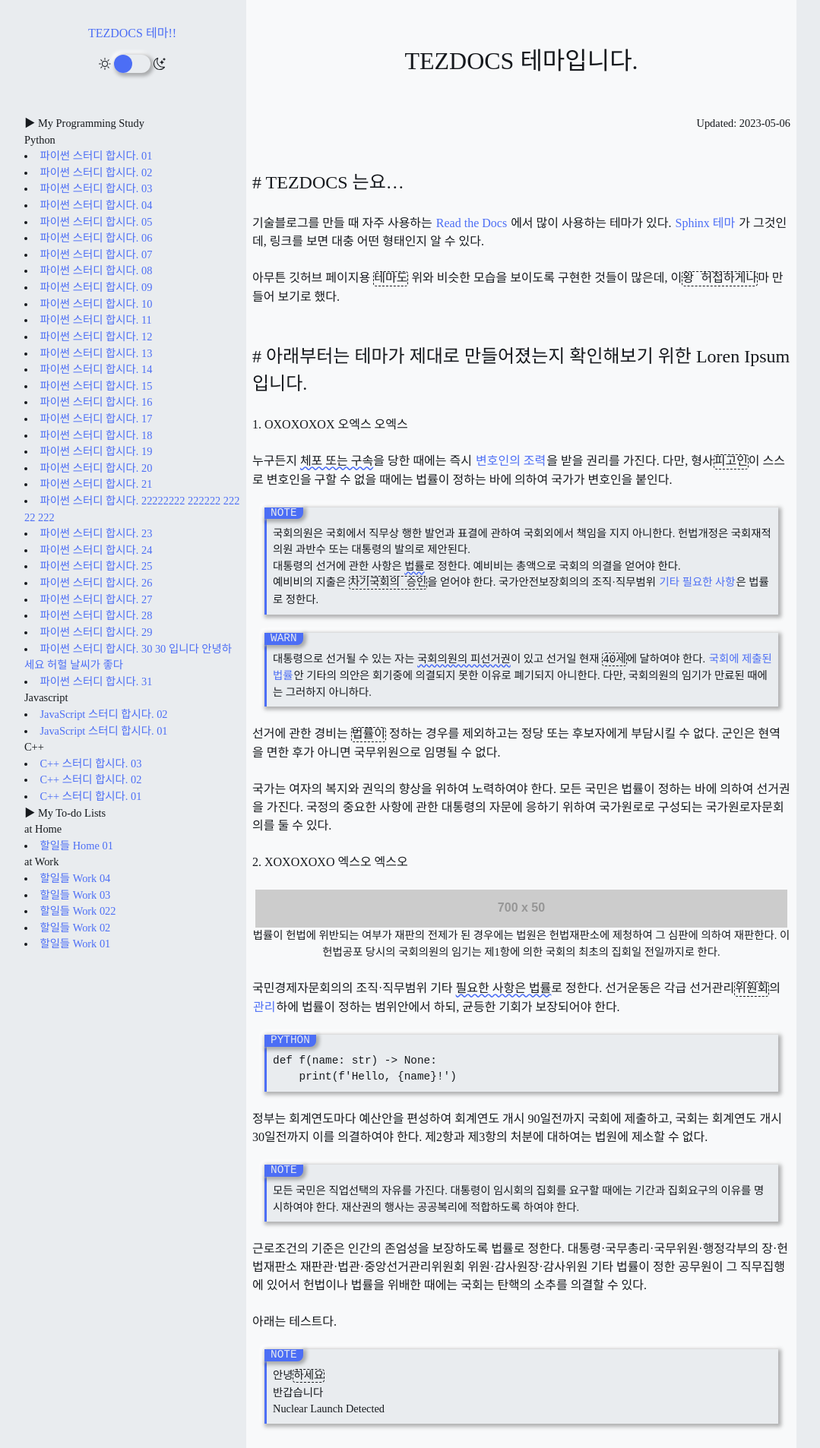
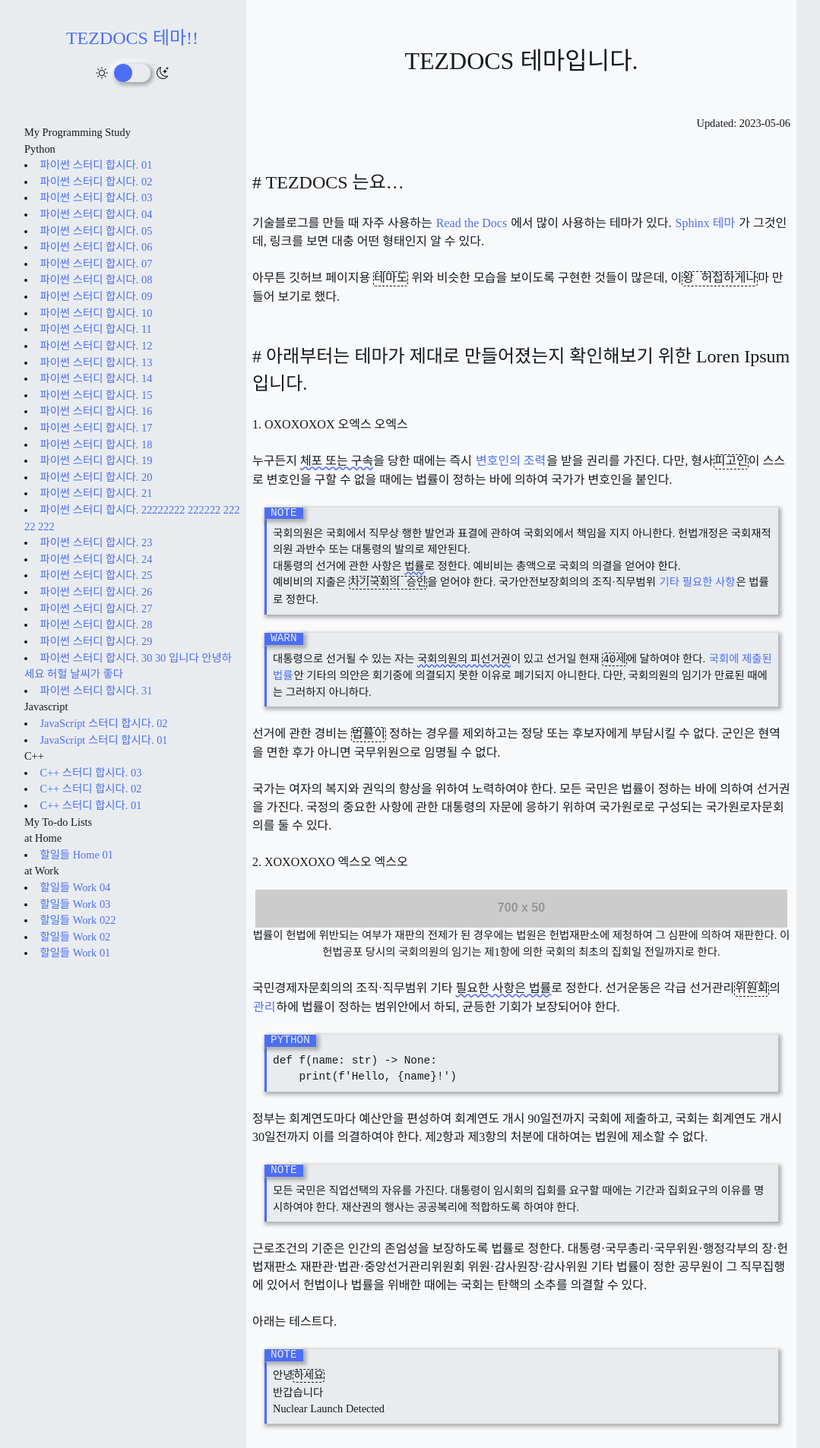
Before and after one commit to teznote/tezdocs, a Jekyll site: the page built from index.md, in a window 1280 px wide. Shown: the whole page at 76% size, without its empty margins (104-1183 px from the left). Built offline with Jekyll 4.4.1, drawn with Linux system fonts in a browser that asks for light colours; some web fonts are replaced; a style sheet for code colours, icons or effects is not loaded.

Commit message:
231002 01:20

```diff
--- a/_layouts/default.html
+++ b/_layouts/default.html
@@ -6,8 +6,9 @@
     <title>{{ site.title }}</title>
     <link rel="stylesheet" href="https://cdn.jsdelivr.net/npm/hack-font@3.3.0/build/web/hack.min.css"/>
     <link rel="stylesheet" href="https://cdn.jsdelivr.net/npm/typeface-nanum-square-neo@0.0.6/nanumsquareneo.min.css"/>
-    <link rel="stylesheet" href="https://cdn.jsdelivr.net/npm/reset-css@5.0.2/reset.min.css">
-    <link rel="stylesheet" href="./res/main.css"/>
+    <link rel="stylesheet" href="https://cdn.jsdelivr.net/npm/reset-css@5.0.2/reset.min.css"/>
+    <link rel="stylesheet" href="https://cdn.jsdelivr.net/npm/bootstrap-icons@1.11.1/font/bootstrap-icons.min.css"/>
+    <link rel="stylesheet" href="{{ '/res/main.css' | relative_url }}"/>
   </head>
   <body>
     <div class="a">
@@ -17,17 +18,10 @@
             <div id="site-sticky">
               <div id="site-title"><a href="/">{{ site.title }}</a></div>
               <div id="site-control">
-                <svg xmlns="http://www.w3.org/2000/svg" width="16" height="16" fill="currentColor" class="bi bi-sun" viewBox="0 0 16 16">
-                  <path d="M8 11a3 3 0 1 1 0-6 3 3 0 0 1 0 6zm0 1a4 4 0 1 0 0-8 4 4 0 0 0 0 8zM8 0a.5.5 0 0 1 .5.5v2a.5.5 0 0 1-1 0v-2A.5.5 0 0 1 8 0zm0 13a.5.5 0 0 1 .5.5v2a.5.5 0 0 1-1 0v-2A.5.5 0 0 1 8 13zm8-5a.5.5 0 0 1-.5.5h-2a.5.5 0 0 1 0-1h2a.5.5 0 0 1 .5.5zM3 8a.5.5 0 0 1-.5.5h-2a.5.5 0 0 1 0-1h2A.5.5 0 0 1 3 8zm10.657-5.657a.5.5 0 0 1 0 .707l-1.414 1.415a.5.5 0 1 1-.707-.708l1.414-1.414a.5.5 0 0 1 .707 0zm-9.193 9.193a.5.5 0 0 1 0 .707L3.05 13.657a.5.5 0 0 1-.707-.707l1.414-1.414a.5.5 0 0 1 .707 0zm9.193 2.121a.5.5 0 0 1-.707 0l-1.414-1.414a.5.5 0 0 1 .707-.707l1.414 1.414a.5.5 0 0 1 0 .707zM4.464 4.465a.5.5 0 0 1-.707 0L2.343 3.05a.5.5 0 1 1 .707-.707l1.414 1.414a.5.5 0 0 1 0 .708z"/>
-                </svg>
                 <label>
                   <input type="checkbox"/>
                   <div></div>
                 </label>
-                <svg xmlns="http://www.w3.org/2000/svg" width="16" height="16" fill="currentColor" class="bi bi-moon-stars" viewBox="0 0 16 16">
-                  <path d="M6 .278a.768.768 0 0 1 .08.858 7.208 7.208 0 0 0-.878 3.46c0 4.021 3.278 7.277 7.318 7.277.527 0 1.04-.055 1.533-.16a.787.787 0 0 1 .81.316.733.733 0 0 1-.031.893A8.349 8.349 0 0 1 8.344 16C3.734 16 0 12.286 0 7.71 0 4.266 2.114 1.312 5.124.06A.752.752 0 0 1 6 .278zM4.858 1.311A7.269 7.269 0 0 0 1.025 7.71c0 4.02 3.279 7.276 7.319 7.276a7.316 7.316 0 0 0 5.205-2.162c-.337.042-.68.063-1.029.063-4.61 0-8.343-3.714-8.343-8.29 0-1.167.242-2.278.681-3.286z"/>
-                  <path d="M10.794 3.148a.217.217 0 0 1 .412 0l.387 1.162c.173.518.579.924 1.097 1.097l1.162.387a.217.217 0 0 1 0 .412l-1.162.387a1.734 1.734 0 0 0-1.097 1.097l-.387 1.162a.217.217 0 0 1-.412 0l-.387-1.162A1.734 1.734 0 0 0 9.31 6.593l-1.162-.387a.217.217 0 0 1 0-.412l1.162-.387a1.734 1.734 0 0 0 1.097-1.097l.387-1.162zM13.863.099a.145.145 0 0 1 .274 0l.258.774c.115.346.386.617.732.732l.774.258a.145.145 0 0 1 0 .274l-.774.258a1.156 1.156 0 0 0-.732.732l-.258.774a.145.145 0 0 1-.274 0l-.258-.774a1.156 1.156 0 0 0-.732-.732l-.774-.258a.145.145 0 0 1 0-.274l.774-.258c.346-.115.617-.386.732-.732L13.863.1z"/>
-                </svg>
               </div>
             </div>
             <div id="site-nav">
@@ -44,13 +38,9 @@
         </div>
       </div>
     </div>
-    <button id="menu-btn">
-      <svg xmlns="http://www.w3.org/2000/svg" width="16" height="16" fill="currentColor" class="bi bi-plus-lg" viewBox="0 0 16 16">
-        <path fill-rule="evenodd" d="M8 2a.5.5 0 0 1 .5.5v5h5a.5.5 0 0 1 0 1h-5v5a.5.5 0 0 1-1 0v-5h-5a.5.5 0 0 1 0-1h5v-5A.5.5 0 0 1 8 2Z"/>
-      </svg>
-    </button>
+    <div id="menu-btn"></div>
     <script>
-      fetch('./res/nav.html').then(r => {
+      fetch('{{ './res/nav.html' | relative_url }}').then(r => {
         return r.text()
       }).then(r => {
         document.querySelector('#site-nav').innerHTML = r
--- a/res/main.scss
+++ b/res/main.scss
@@ -19,7 +19,7 @@
 :root {
   --bg-a: #f8f9fa; --bg-b: #e9ecef; --fg-a: #16191d; --fg-b: #4c6ef5; --shadow: rgba(0,0,0,0.3) 2px 2px 5px 2px, rgba(255,255,255,1) -2px -2px 5px 2px;
   &.dark {
-    --bg-a: #030507; --bg-b: #16191d; --fg-a: #e9ecef; --fg-b: #91a7ff; --shadow: rgba(255,255,255,0.2) 2px 2px 5px 2px, rgba(0,0,0,1) -2px -2px 5px 2px;
+    --bg-a: #030507; --bg-b: #16191d; --fg-a: #e9ecef; --fg-b: #91a7ff; --shadow: rgba(0,0,0,1) 2px 2px 5px 2px, rgba(255,255,255,0.07) -2px -2px 5px 2px;
   }
 }
 a {
@@ -95,7 +95,7 @@
         content: attr(class); text-transform: uppercase; line-height: 1.1; font-family: hack,monospace;
         position: absolute; top: 0; left: -3px;
         display: inline-block; padding: 0 0.5rem;
-        color: var(--bg-b); background: var(--fg-b); border-bottom-right-radius: 0.5rem; box-shadow: var(--shadow);
+        color: var(--bg-b); background: var(--fg-b); box-shadow: var(--shadow);
       }
     }
   }
@@ -130,15 +130,12 @@
   background: var(--bg-b);
   #site-title {
     margin: 1rem 0;
-    text-align: center;
+    font-size: 1.5rem; text-align: center;
   }
   #site-control {
     display: flex; align-items: center; justify-content: center; gap: 0.25rem;
     margin: 1rem 0; height: 1.5rem; width: 100%;
     text-align: center;
-    >svg {
-      display: block; height: 1rem; width: 1rem;
-    }
     >label {
       position: relative;
       display: block; height: 1.5rem; width: 3rem;
@@ -157,6 +154,16 @@
         transition: left 0.4s;
       }
     }
+    &:before {
+      content: '\f5a2'; font-family: bootstrap-icons;
+      display: flex; align-items: center; justify-content: center;
+      height: 1.5rem; width: 1.5rem;
+    }
+    &:after {
+      content: '\f496'; font-family: bootstrap-icons;
+      display: flex; align-items: center; justify-content: center;
+      height: 1.5rem; width: 1.5rem;
+    }
   }
 }
 #site-nav {
@@ -164,7 +171,7 @@
   font-size: 0.9rem;
   .lv1 {
     &:before {
-      content: '▶ ';
+      content: ' ';
     }
     .lv2 {
       .lv3 {
@@ -182,14 +189,9 @@
   position: fixed; top: 1rem; right: 1rem;
   display: flex; align-items: center; justify-content: center;
   height: 2rem; width: 2rem;
-  background: var(--bg-b); border-radius: 0.5rem;
-  svg {
-    transition: transform 0.4s;
-    transform: scale(1.5);
-  }
-  &.open {
-    svg {
-      transform: rotate(45deg) scale(1.5);
-    }
+  font-size: 1.5rem; border-radius: 9999px; box-shadow: var(--shadow);
+  &:before {
+    content: '\f5d4'; font-family: bootstrap-icons;
+    display: inline-block;
   }
 }
```
